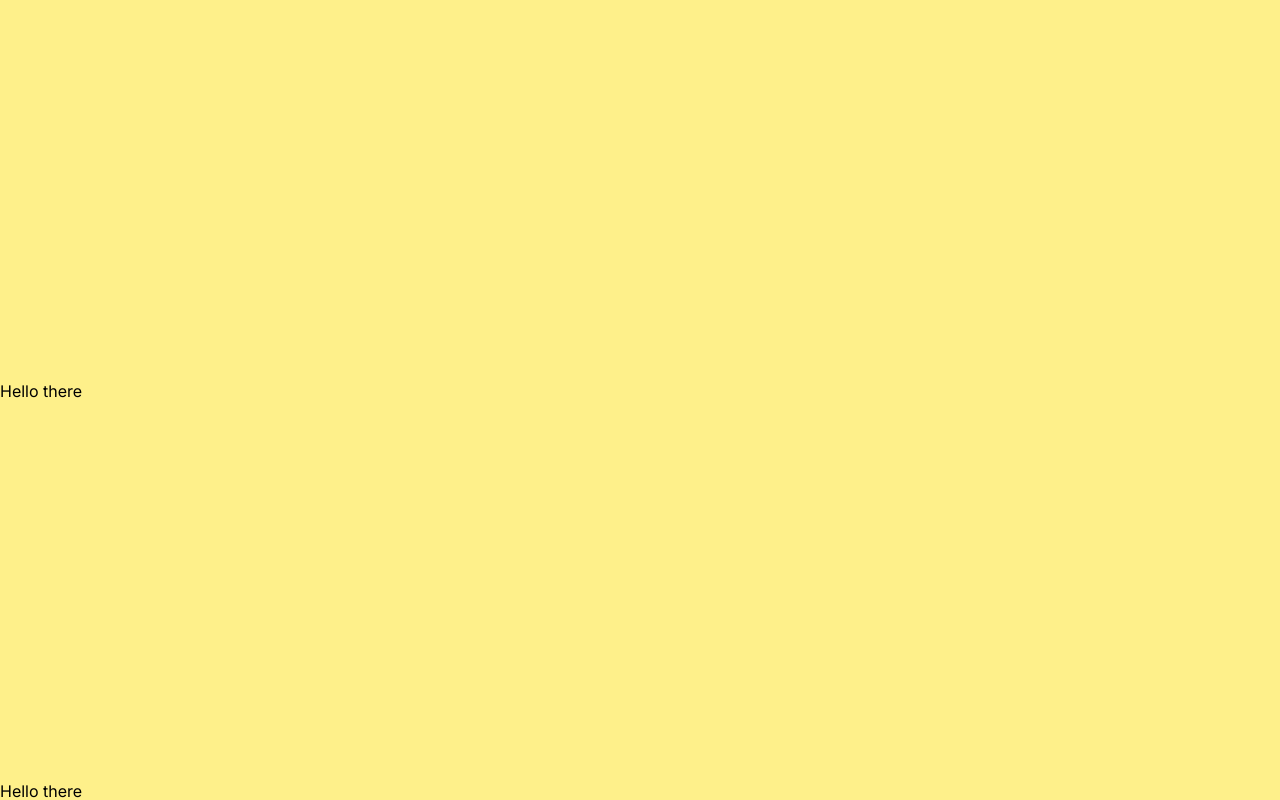
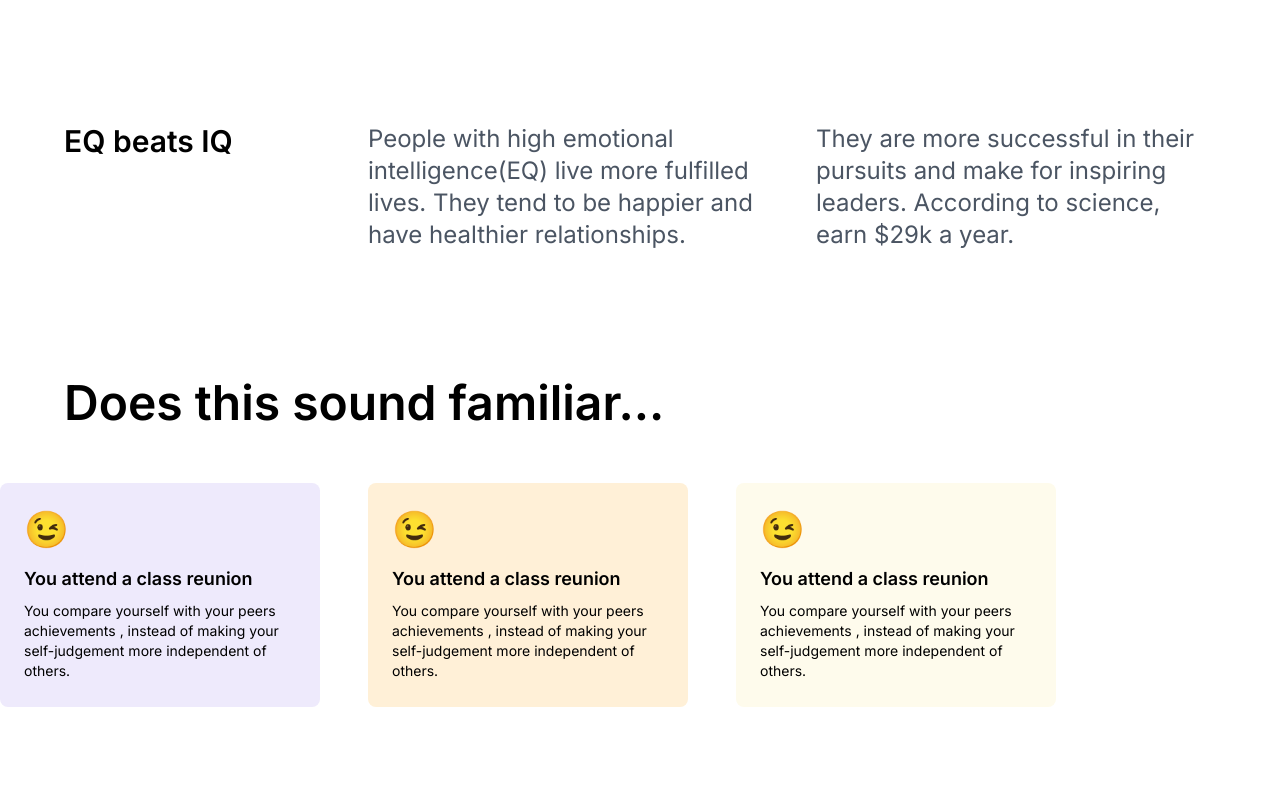
Before and after one commit to ShubhamVishwakarma11/therapy-portfolio-site, a Next.js app: page / in a window 1280 px wide. Shown: the part 781-1581 px from the top of the page. Built offline with nearby package versions, Linux system fonts and the light colour scheme.

Commit message:
home: add second slide without proper carousel

```diff
--- a/app/page.tsx
+++ b/app/page.tsx
@@ -1,16 +1,16 @@
 import Hero from '@/components/Hero'
 import NavBar from '@/components/NavBar'
-import Image from 'next/image'
+import SecondSlide from '@/components/SecondSlide/SecondSlide'
 
 export default function Home() {
   return (
     <>
       <NavBar/>
       <Hero/>
+      <SecondSlide/>
       <div className='h-[50vh] bg-yellow-200'>Hello there</div>
       <div className='h-[50vh] bg-yellow-200'>Hello there</div>
       <div className='h-[50vh] bg-yellow-200'>Hello there</div>
     </>
-
   )
 }
--- a/components/Hero.tsx
+++ b/components/Hero.tsx
@@ -5,9 +5,9 @@ import {AiFillStar} from 'react-icons/ai';
 const Hero = () => {
   return (
     <div className="flex justify-center items-center">
-        <div className='w-90% bg-[#e9e2f7] rounded-[2rem] h-[83vh] flex items-center p-12'>
+        <div className='w-90% bg-[#e9e2f7] rounded-[2rem] mt-[13vh] mb-[4vh] h-[83vh] flex items-center p-12'>
           <div className="hero-text flex flex-col gap-6 ">
-            <h1 className='text-lg'>Ahead App</h1>
+            <h1 className='text-lg font-medium'>Ahead App</h1>
             <h2 className='text-6xl w-[32rem] font-bold'>Master your life by mastering emotions</h2>
             <div className="flex justify-start items-center gap-12 mt-4">
               <div className="bg-black rounded-md p-1 text-white flex gap-1 justify-between items-center">
--- a/components/NavBar.tsx
+++ b/components/NavBar.tsx
@@ -29,7 +29,7 @@ const NavBar = () => {
     <>
     <nav
       className={clsx(
-        'bg-white flex justify-center pt-1 items-center w-full transition-all fixed',
+        'bg-white flex justify-center pt-1 items-center w-full transition-all fixed z-10',
         `${isScrolled && "h-[4.5rem]"}`,
         `${!isScrolled && "h-[6rem]"}`)}>
             <div className='w-90% px-10 flex justify-between items-center'>
@@ -45,7 +45,6 @@ const NavBar = () => {
               <button className='bg-black text-white px-6 py-3 rounded-full'>Download app</button>
             </div>
     </nav>
-    <div className="h-[6rem]"></div>
     </>
   )
 }
--- /dev/null
+++ b/components/SecondSlide/Card.tsx
@@ -0,0 +1,24 @@
+import clsx from 'clsx'
+import React from 'react'
+
+type CardProps = {
+    heading: string,
+    description: string,
+    color: string
+}
+
+const Card = ({heading, description, color} : CardProps) => {
+  return (
+    <div
+        style={{backgroundColor: color}}
+        className="flex flex-col justify-center gap-4 p-6 items-start rounded-lg w-[20rem] h-[14rem]">
+        <span className='text-4xl'>&#x1F609;</span>
+        <div className="flex flex-col justify-center items-start gap-2">
+            <h5 className='text-lg font-semibold'>{heading}</h5>
+            <p className='text-sm'>{description}</p>
+        </div>
+    </div>
+  )
+}
+
+export default Card
--- /dev/null
+++ b/components/SecondSlide/Carousel.tsx
@@ -0,0 +1,29 @@
+import React from 'react'
+import Card from './Card'
+
+const Carousel = () => {
+  return (
+    <div className="w-full h-full flex gap-12 items-center overflow-hidden">
+        <Card
+            heading="You attend a class reunion"
+            description="You compare yourself with your peers achievements
+                        , instead of making your self-judgement more
+                        independent of others."
+            color="#eeeafc"/>
+        <Card
+            heading="You attend a class reunion"
+            description="You compare yourself with your peers achievements
+                        , instead of making your self-judgement more
+                        independent of others."
+            color="#fff0d7"/>
+        <Card
+            heading="You attend a class reunion"
+            description="You compare yourself with your peers achievements
+                        , instead of making your self-judgement more
+                        independent of others."
+            color="#fefbec"/>
+    </div>
+  )
+}
+
+export default Carousel
--- /dev/null
+++ b/components/SecondSlide/SecondSlide.tsx
@@ -0,0 +1,38 @@
+import React from 'react'
+import Carousel from './Carousel'
+
+const SecondSlide = () => {
+  return (
+    <div className='flex flex-col justify-center items-center '>
+        <div className="w-90% flex flex-col h-[83vh] mt-[13vh] mb-[4vh]">
+            <div className="flex justify-between items-start">
+                <h3 className='text-3xl font-semibold'>EQ beats IQ</h3>
+                <div className="flex justify-center items-start gap-12">
+                    <div className="w-[25rem]"><p className='text-2xl text-gray-600'>
+                        People with high emotional intelligence(EQ)
+                        live more fulfilled lives. They tend to be happier
+                        and have healthier relationships.</p>
+                    </div>
+                    <div className="w-[25rem]"><p className='text-2xl text-gray-600'>
+                        They are more successful in their pursuits and
+                        make for inspiring leaders. According to science,
+                        earn $29k a year.</p>
+                    </div>
+                </div>
+            </div>
+            <div className="mt-[16vh]">
+                <h2 className='text-5xl font-semibold'>Does this sound familiar...</h2>
+            </div>
+            <div className="mt-12">
+                <div className="h-[15rem] w-[100vw] absolute translate-x-[-50%] left-[50%]">
+                    <Carousel />
+                </div>
+            </div>
+
+        </div>
+
+    </div>
+  )
+}
+
+export default SecondSlide
```
